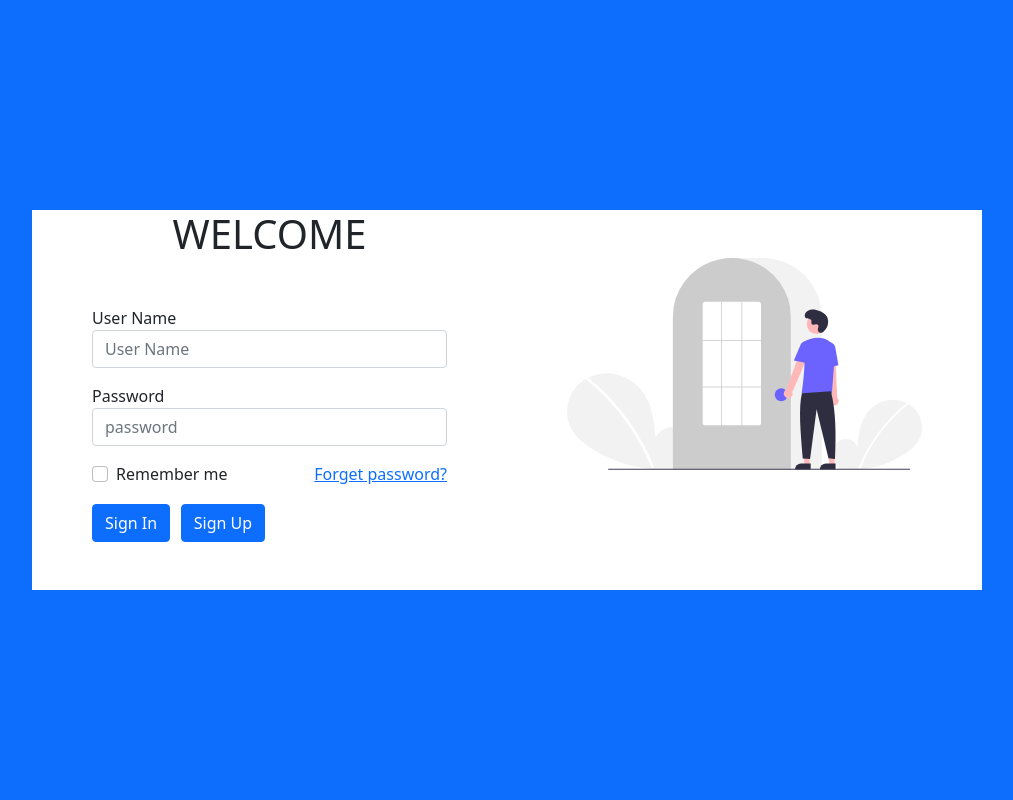
After one commit to shashidil/foodorder, a PHP site: page /shared/login.php in a window 1280 px wide. The commit adds this page. Shown: the whole page, without its empty margins (133-1146 px from the left). Run offline with PHP 8.4, Linux system fonts and the light colour scheme.

Commit message:
initial commit

```diff
--- /dev/null
+++ b/shared/login.php
@@ -0,0 +1,75 @@
+<html lang="en">
+<head>
+    <meta charset="UTF-8">
+    <meta http-equiv="X-UA-Compatible" content="IE=edge">
+    <meta name="viewport" content="width=device-width, initial-scale=1.0">
+    <!-- Bootstrap CSS -->
+    <link href="https://cdn.jsdelivr.net/npm/bootstrap@5.0.2/dist/css/bootstrap.min.css" rel="stylesheet" integrity="sha384-EVSTQN3/azprG1Anm3QDgpJLIm9Nao0Yz1ztcQTwFspd3yD65VohhpuuCOmLASjC" crossorigin="anonymous">
+    <!-- Bootstrap jS bundle -->
+    <script src="https://cdn.jsdelivr.net/npm/bootstrap@5.0.2/dist/js/bootstrap.bundle.min.js" integrity="sha384-MrcW6ZMFYlzcLA8Nl+NtUVF0sA7MsXsP1UyJoMp4YLEuNSfAP+JcXn/tWtIaxVXM" crossorigin="anonymous"></script>
+    <title>login</title>
+</head>
+<body class="bg-primary">
+
+    <section class="d-flex flex-column min-vh-100 justify-content-center align-items-center">
+    <div class="container">
+        <div class="row">
+            <div class="col-md-10 mx-auto bg-white">
+                <div class="row">
+                    <div class="col-md-6">
+                        <div class="col-m-5 text-center">
+                            <h1>WELCOME</h1>
+                        </div>
+                        <form action="#" class="m-5">
+                            <div class="mb-3">
+                            <label for="uName">User Name</label>
+                            <input type="text" class="form-control" id="uName" placeholder="User Name" required>
+                            </div>
+                            <div class="mb-3">
+                            <label for="password">Password</label>
+                            <input type="text" class="form-control" id="password" placeholder="password" required>
+                            </div>
+                            <div class="row">
+                                <div class="col-6">
+                                    <div class="form-check">
+                                        <input type="checkbox" class="form-check-input" id="remember">
+                                        <label for="remember" class="form-check-lable">Remember me</label>
+                                    </div>
+                                </div>
+                                <div class="col-6">
+                                    <div class="text-end">
+                                    <a href="#">Forget password?</a>
+
+                                    </div>
+
+                                </div>
+                                <div class="row mt-3">
+                                    <div class="col-3">
+                                    <input class="btn btn-primary" type="submit" value="Sign In">
+                                    </div>
+                                    <div class="col-3">
+                                    <input class="btn btn-primary" type="submit" value="Sign Up">
+                                    </div>
+                                </div>
+                            </div>
+
+
+
+                        </form>
+
+                    </div>
+                    <div class="col-md-6">
+                        <div>
+                            <img src="login.svg" alt="login" class="img-fluid p-5">
+                        </div>
+
+                    </div>
+                </div>
+
+            </div>
+        </div>
+    </div>
+    </section>
+
+</body>
+</html>
```
Also changed, not shown: contactus.php (added, +46 -0 lines), index.php (+76 -15 lines), shared/aboutus.php (added, +11 -0 lines), cusReg.php (deleted), shared/login.svg (added).
